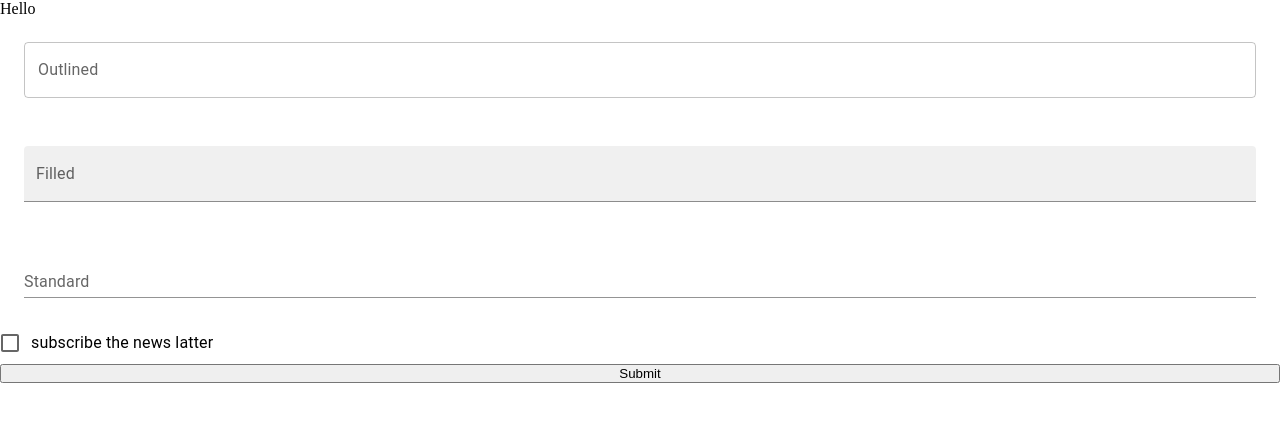
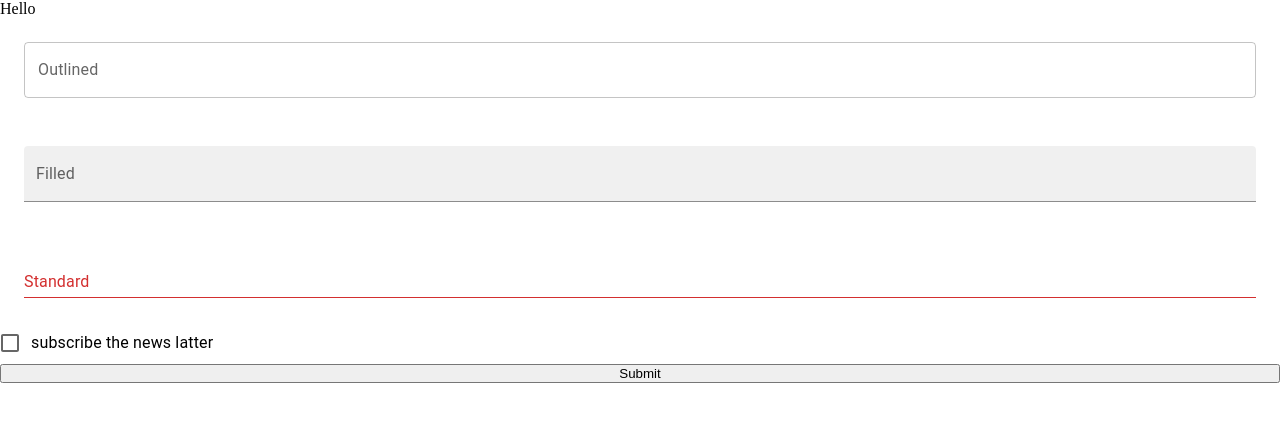
Before and after one commit to sharmasuper/MetrialUI_totrial, a React (Vite) app: page / in a window 1280 px wide. Shown: the top 422 px of the page. Built offline with nearby package versions, Linux system fonts and the light colour scheme.

Commit message:
form Handling

```diff
--- a/src/Test.jsx
+++ b/src/Test.jsx
@@ -16,6 +16,8 @@ function Test() {
 
     }))
 
+
+
    }
 
  const handleSubmit = (e) =>{
@@ -28,12 +30,17 @@ function Test() {
  <form onSubmit={handleSubmit} style={{display:"flex",flexDirection:"column"}}>
 <TextField type={'text'} value={inputs.name} name='name' onChange={handleChange} sx={{margin:3}} id="outlined-basic" label="Outlined" variant="outlined" />
       <TextField type={"email"}  name='email' value={inputs.email} onChange={handleChange} sx={{margin:3}} id="filled-basic" label="Filled" variant="filled" />
-      <TextField type={'password'} name='passworld' value={inputs.passworld} onChange={handleChange} sx={{margin:3}} id="standard-basic" label="Standard" variant="standard" />
+      <TextField type={'password'} name='passworld' error={true} value={inputs.passworld} onChange={handleChange} sx={{margin:3}} id="standard-basic" label="Standard" variant="standard" />
 
 <FormGroup>
-  <FormControlLabel control={<Checkbox onChange={()=>setInputs((pre)=>({
-    ...pre,subscribe:!inputs.subscribe
-  }))} />} label="subscribe the news latter" />
+  <FormControlLabel  control={<Checkbox onChange={()=>{
+
+setInputs((pre)=>({
+    ...pre,subscribe :!inputs.subscribe
+}))
+
+
+  }} />} label="subscribe the news latter" />
 </FormGroup>
 
 
```
